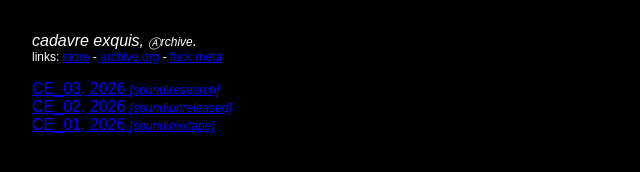
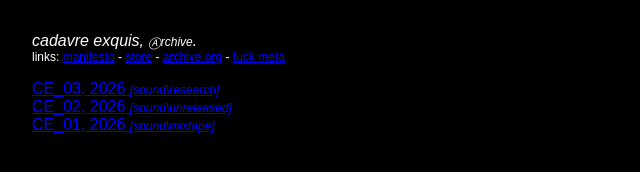
Before and after one commit to cadavreexquis-archive/cadavreexquis-archive.github.io, a plain HTML site: page index.html in a window 1280 px wide. Shown: the whole page, without its empty margins (0-640 px from the left). Drawn offline with Linux system fonts and the light colour scheme.

Commit message:
Update links in index.html to include manifesto link

```diff
--- a/index.html
+++ b/index.html
@@ -12,7 +12,7 @@
 				cadavre exquis, <span class="smol">Ⓐrchive</span>.
 			</div>
 			<div class="smol">
-				links: <a href="https://cadavreexquis-archive.bandcamp.com" target="_blank">store</a> - <a href="https://archive.org/details/@cadavreexquis-archive" target="_blank">archive.org</a> - <a href="https://www.instagram.com/cadavreexquis.archive" target="_blank">fuck meta</a>
+				links: <a href="https://cadavreexquis-archive.github.io/manifesto.html" target="_blank">manifesto</a> - <a href="https://cadavreexquis-archive.bandcamp.com" target="_blank">store</a> - <a href="https://archive.org/details/@cadavreexquis-archive" target="_blank">archive.org</a> - <a href="https://www.instagram.com/cadavreexquis.archive" target="_blank">fuck meta</a>
 			</div>
 		</div>
 		<div id="content">
```
